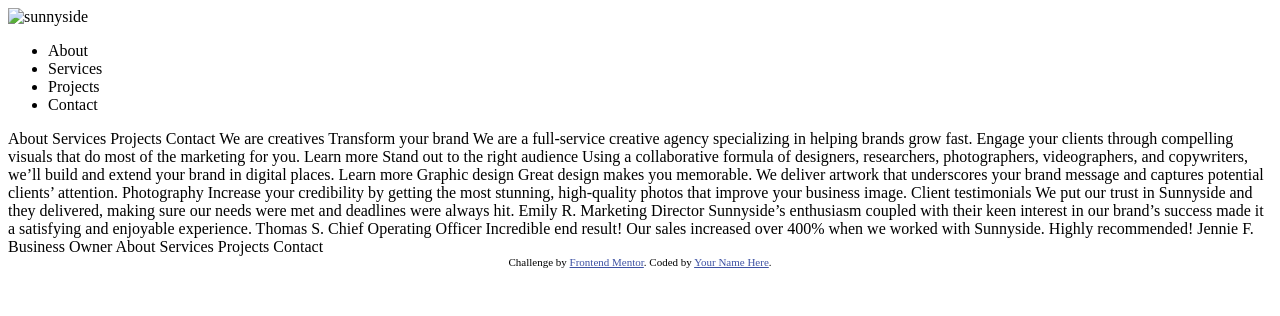
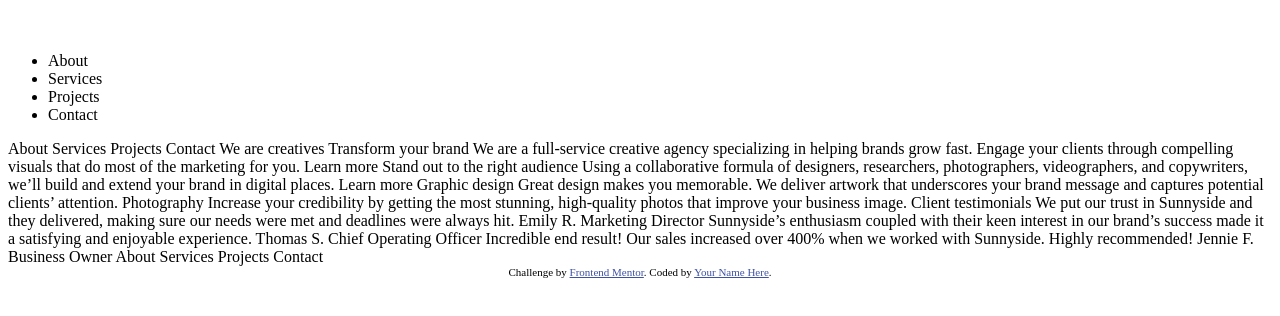
Before and after one commit to KalkidanTaye/sunnyside-agency-landing-page, a plain HTML site: page index.html in a window 1280 px wide. Drawn offline with Linux system fonts and the light colour scheme.

Commit message:
Add header image and content

```diff
--- a/index.html
+++ b/index.html
@@ -27,7 +27,7 @@
   </head>
   <body>
     <header>
-      <img src="" alt="sunnyside" />
+      <img src="./images/logo.svg" alt="sunnyside" />
       <ul>
         <li>About</li>
         <li>Services</li>
```
